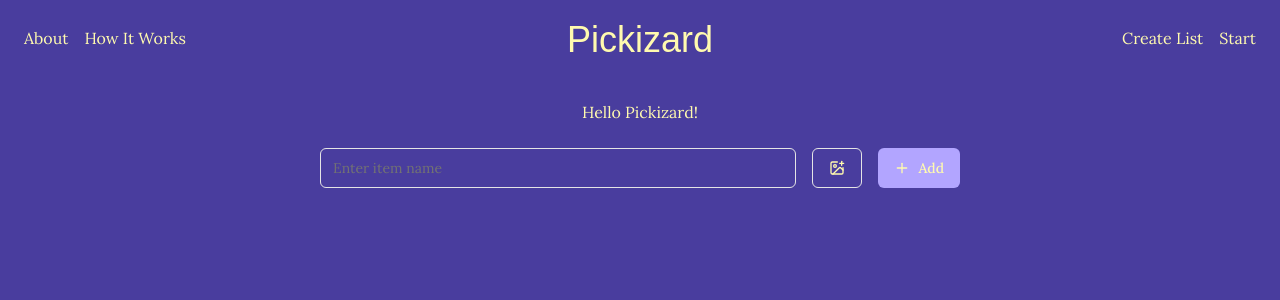
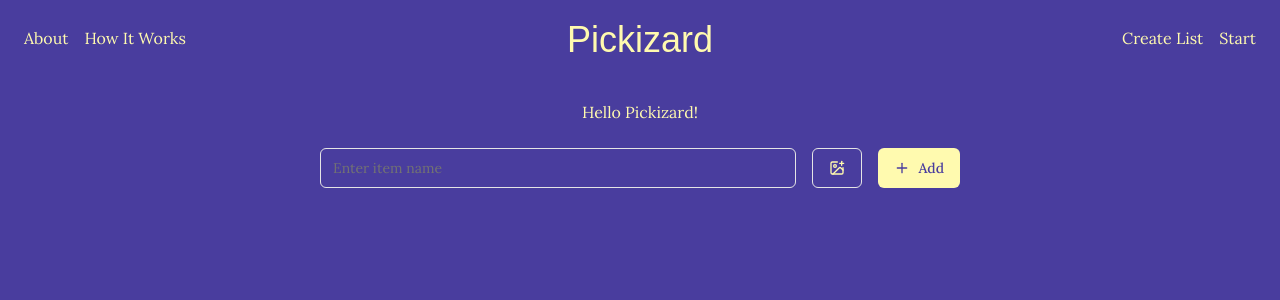
Before and after one commit to frdiersln/pickizard, a Next.js app: page / in a window 1280 px wide. Shown: the top 300 px of the page. Built offline with nearby package versions, Linux system fonts and the light colour scheme; a web font is replaced by a local one.

Commit message:
add btn style improved

```diff
--- a/components/features/list-creator/list-input.tsx
+++ b/components/features/list-creator/list-input.tsx
@@ -113,7 +113,7 @@ export default function ListInput({ items, setItems }: ListInputProps) {
             )}
           </Button>
           <Button type="submit"
-          className="relative bg-background-secondary hover:bg-background-secondary hover:shadow-[0_0_20px_rgba(255,250,175,0.6)] hover:border hover:border-[#FFFAAF]/50 transition-all duration-300"
+          className="relative text-background bg-primary hover:bg-primary hover:shadow-[0_0_20px_rgba(255,250,175,0.6)] hover:border hover:border-[#FFFAAF]/50 transition-all duration-300"
           >
             <Plus className="w-4 h-4" />
             Add
```
